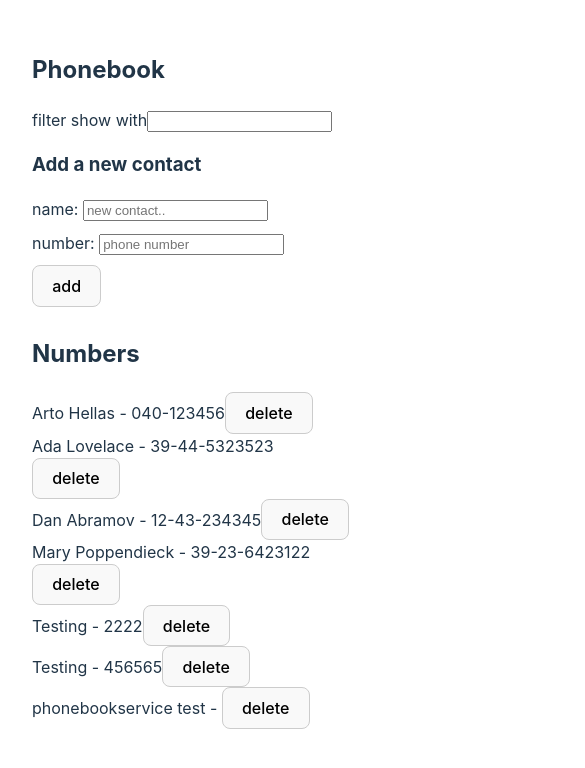
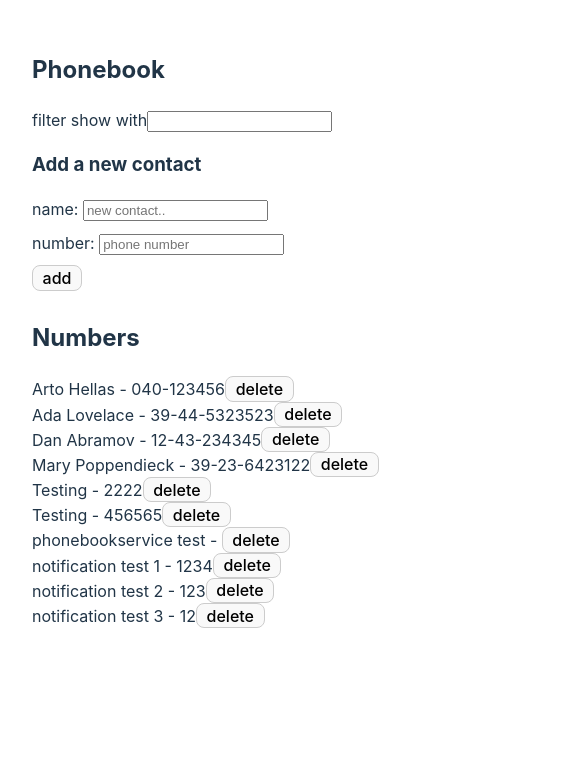
Before and after one commit to laminbarrow/fullstackopen, a React (Vite) app in the folder part2/2-phonebook/: page / in a window 390 px wide. Shown: the top 768 px of the page, 585 px wide, since content can reach past the window. Built offline with nearby package versions, Linux system fonts and the light colour scheme; data requests are answered from the project's data file.

Commit message:
Feat: Added notification message (2.16: Phonebook step11)

```diff
--- a/part2/2-phonebook/db.json
+++ b/part2/2-phonebook/db.json
@@ -42,6 +42,21 @@
       "name": "phonebookservice test",
       "number": "",
       "id": 7
+    },
+    {
+      "name": "notification test 1",
+      "number": "1234",
+      "id": 8
+    },
+    {
+      "name": "notification test 2",
+      "number": "123",
+      "id": 9
+    },
+    {
+      "name": "notification test 3",
+      "number": "12",
+      "id": 10
     }
   ]
 }
--- a/part2/2-phonebook/src/App.jsx
+++ b/part2/2-phonebook/src/App.jsx
@@ -5,10 +5,12 @@ import AddContactForm from "./components/AddContactForm";
 import Contact from "./components/Contact";
 import { useEffect } from "react";
 import phonebookservice from "./services/phonebookservice";
+import Notification from "./components/Notification";
 
 function App() {
   const [contacts, setContacts] = useState([]);
   const [searchQuery, setSearchQuery] = useState("");
+  const [notification, setNotification] = useState({message: null, type:null})
 
   useEffect(() => {
     phonebookservice.getAll().then((response) => {
@@ -47,13 +49,17 @@ function App() {
   return (
     <div>
       <h2>Phonebook</h2>
+      <Notification message={notification.message} type={notification.type}/>
       <SearchFilter
         searchQuery={searchQuery}
         handleSearchQuery={handleSearchQuery}
       />
 
       <h3>Add a new contact </h3>
-      <AddContactForm contacts={contacts} setContacts={setContacts} />
+      <AddContactForm
+        contacts={contacts}
+        setContacts={setContacts}
+        setNotification={setNotification} />
 
       <h2>Numbers</h2>
       {queriedContacts.map(contact => (
--- a/part2/2-phonebook/src/components/AddContactForm.jsx
+++ b/part2/2-phonebook/src/components/AddContactForm.jsx
@@ -1,7 +1,7 @@
 import { useState } from "react";
 import phonebookservice from "../services/phonebookservice";
 
-export default function AddContactForm({ contacts, setContacts }) {
+export default function AddContactForm({ contacts, setContacts, setNotification }) {
   const [newName, setNewName] = useState("");
   const [newNumber, setNewNumber] = useState("");
 
@@ -44,6 +44,17 @@ export default function AddContactForm({ contacts, setContacts }) {
       setContacts(contacts.concat(response));
       setNewName("");
       setNewNumber("");
+
+      setNotification({
+        message: `Added ${newContact.name}`,
+        type: 'success'
+      })
+
+      // hide message after 5 seconds
+      setTimeout(() => {
+        setNotification({message: null, type: null})
+      }, 5000);
+
     });
   };
 
--- /dev/null
+++ b/part2/2-phonebook/src/components/Notification.jsx
@@ -0,0 +1,13 @@
+const Notification = ({message, type}) => {
+    if(message === null){
+        return null
+    }
+
+    return (
+        <div className={type}>
+            {message}
+        </div>
+    )
+}
+
+export default Notification
--- a/part2/2-phonebook/src/index.css
+++ b/part2/2-phonebook/src/index.css
@@ -27,7 +27,7 @@ body {
   margin: 0;
   display: flex;
   place-items: inherit;
-  min-width: 320px;
+  min-width: 600px;
   min-height: 100vh;
 }
 
@@ -40,10 +40,29 @@ h1 {
   line-height: 1.1;
 }
 
+.error {
+  color: red;
+  background: lightgrey;
+  font-size: 20px;
+  border-style: solid;
+  border-radius: 5px;
+  padding: 10px;
+  margin-bottom: 10px;
+}
+.success {
+  color: green;
+  background: lightgrey;
+  font-size: 20px;
+  border-style: solid;
+  border-radius: 5px;
+  padding: 10px;
+  margin-bottom: 10px;
+}
+
 button {
   border-radius: 8px;
   border: 1px solid #ccc;
-  padding: 0.6em 1.2em;
+  padding: 0.1em 0.6em;
   font-size: 1em;
   font-weight: 500;
   font-family: inherit;
```
